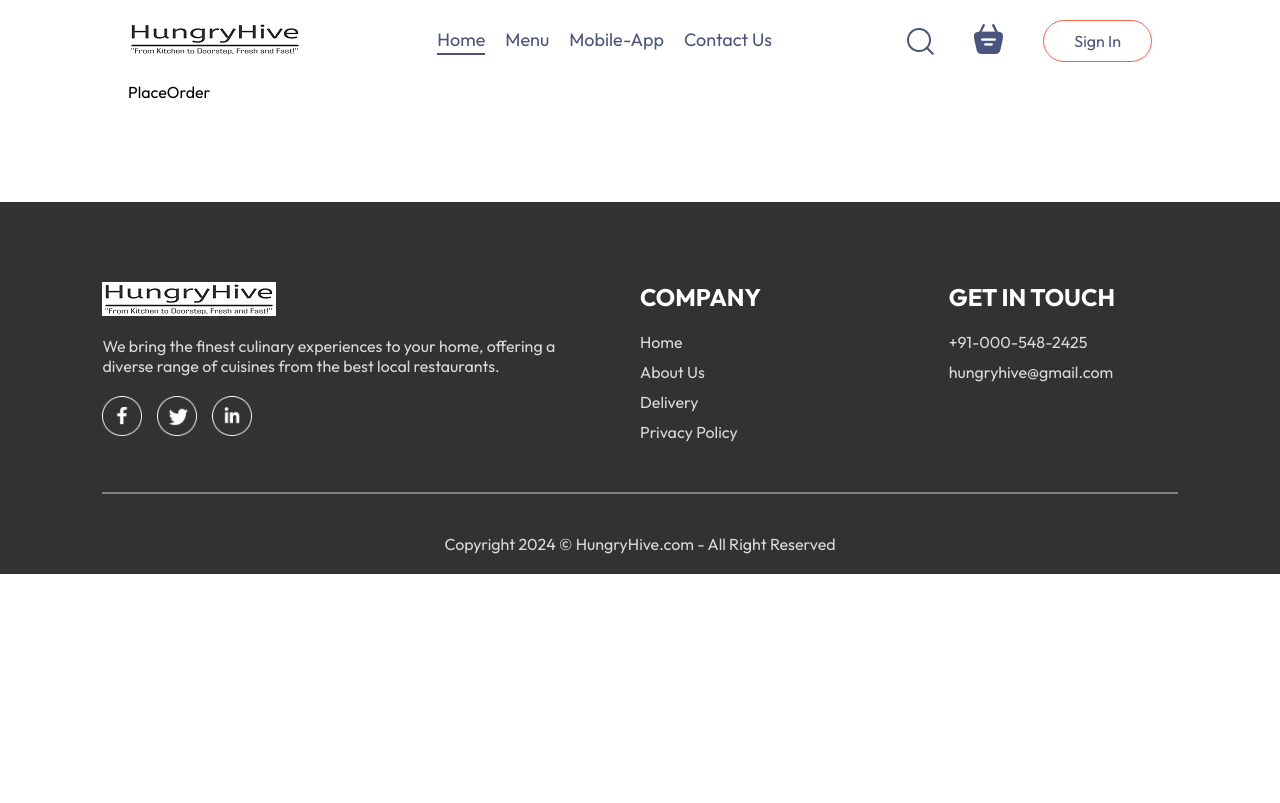
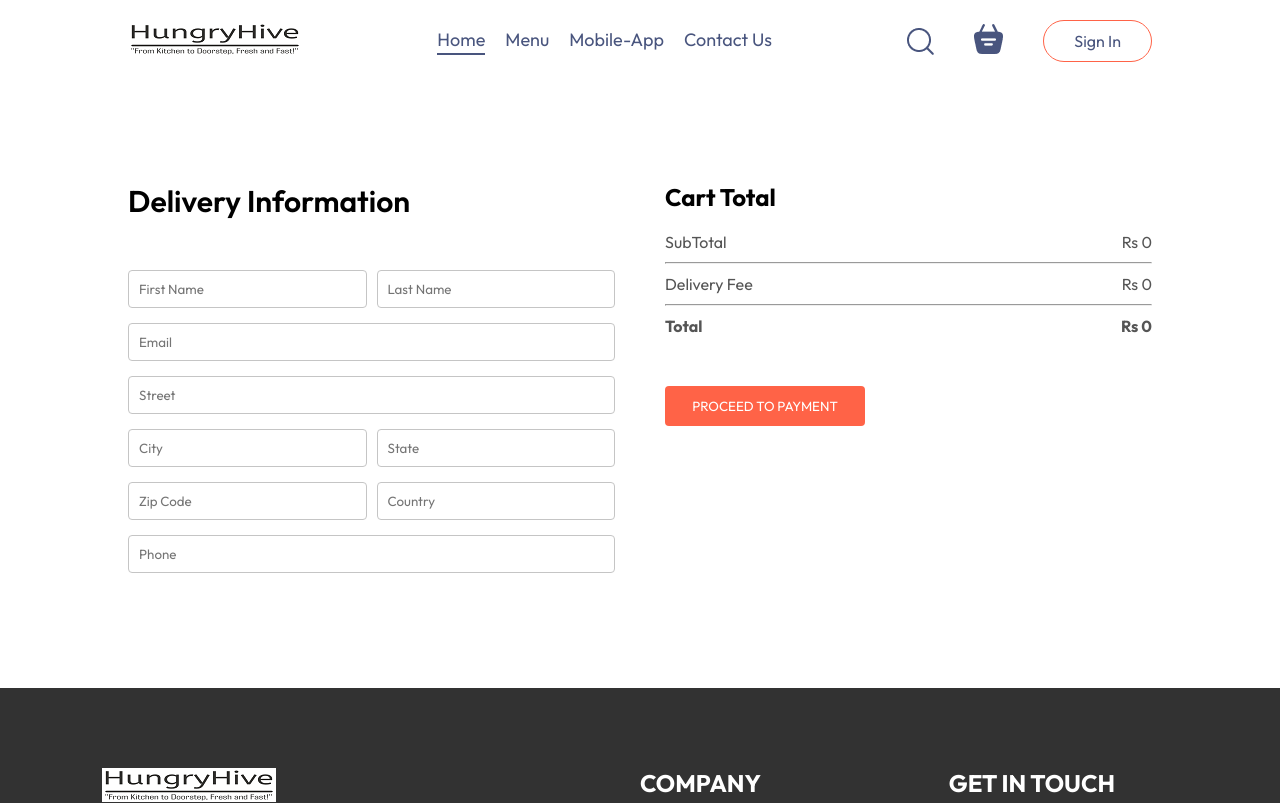
Before and after one commit to isujitkr/hungryhive, a React (Vite) app in the folder frontend/: page /order in a window 1280 px wide. Shown: the top 803 px of the page. Built offline with nearby package versions, Linux system fonts and the light colour scheme.

Commit message:
created place order page

```diff
--- a/frontend/src/pages/Cart/Cart.jsx
+++ b/frontend/src/pages/Cart/Cart.jsx
@@ -1,10 +1,13 @@
 import React, { useContext } from 'react';
 import './Cart.css';
 import { StoreContext } from '../../context/StoreContext';
+import { useNavigate } from 'react-router-dom';
 
 const Cart = () => {
 
   const { cartItems, food_list, removeFromCart, getTotalCartAmount } = useContext(StoreContext);
+
+  const navigate = useNavigate();
   return (
     <div className="cart">
       <div className="cart-items">
@@ -40,7 +43,7 @@ const Cart = () => {
       </div>
       <div className="cart-bottom">
         <div className="cart-total">
-          <h2>Cart Totals</h2>
+          <h2>Cart Total</h2>
           <div>
             <div className="cart-total-details">
               <p>SubTotal</p>
@@ -49,15 +52,15 @@ const Cart = () => {
             <hr />
             <div className="cart-total-details">
               <p>Delivery Fee</p>
-              <p>Rs {80}</p>
+              <p>Rs {getTotalCartAmount() === 0 ? 0 : 80}</p>
             </div>
             <hr />
             <div className="cart-total-details">
               <b>Total</b>
-              <b>Rs {getTotalCartAmount() + 80}</b>
+              <b>Rs {getTotalCartAmount() === 0 ? 0 : getTotalCartAmount()+ 80}</b>
             </div>
           </div>
-          <button>PROCEED TO CHECKOUT</button>
+          <button onClick={() => navigate('/order')}>PROCEED TO CHECKOUT</button>
         </div>
         <div className="cart-promocode">
           <div>
--- a/frontend/src/pages/PlaceOrder/PlaceOrder.css
+++ b/frontend/src/pages/PlaceOrder/PlaceOrder.css
@@ -0,0 +1,41 @@
+.place-order{
+    display: flex;
+    align-items: start;
+    justify-content: space-between;
+    gap: 50px;
+    margin-top: 100px;
+}
+
+.place-order-left{
+    width: 100%;
+    max-width: max(30%,500px);
+}
+
+.place-order-left .title{
+    font-size: 30px;
+    font-weight: 600;
+    margin-bottom: 50px;
+}
+
+.place-order-left input{
+    margin-bottom: 15px;
+    width: 100%;
+    padding: 10px;
+    border: 1px solid #c5c5c5;
+    border-radius: 4px;
+    outline-color: tomato;
+}
+
+.place-order-left .multi-fields{
+    display: flex;
+    gap: 10px;
+}
+
+.place-order-right{
+    width: 100%;
+    max-width: max(40%, 500px);
+}
+
+.place-order .cart-total button{
+    margin-top: 30px;
+}
--- a/frontend/src/pages/PlaceOrder/PlaceOrder.jsx
+++ b/frontend/src/pages/PlaceOrder/PlaceOrder.jsx
@@ -1,10 +1,56 @@
-import React from 'react';
+import React, { useContext } from 'react';
 import './PlaceOrder.css';
+import { StoreContext } from '../../context/StoreContext';
 
 const PlaceOrder = () => {
+
+  const { getTotalCartAmount } = useContext(StoreContext);
   return (
-    <div>PlaceOrder</div>
-  )
+    <form className="place-order">
+      <div className="place-order-left">
+        <p className="title">Delivery Information</p>
+        <div className="multi-fields">
+          <input type="text" placeholder="First Name" />
+          <input type="text" placeholder="Last Name" />
+        </div>
+        <input type="text" placeholder="Email" />
+        <input type="text" placeholder="Street" />
+        <div className="multi-fields">
+          <input type="text" placeholder="City" />
+          <input type="text" placeholder="State" />
+        </div>
+        <div className="multi-fields">
+          <input type="text" placeholder="Zip Code" />
+          <input type="text" placeholder="Country" />
+        </div>
+        <input type="text" placeholder="Phone" />
+      </div>
+      <div className="place-order-right">
+        <div className="cart-total">
+          <h2>Cart Total</h2>
+          <div>
+            <div className="cart-total-details">
+              <p>SubTotal</p>
+              <p>Rs {getTotalCartAmount()}</p>
+            </div>
+            <hr />
+            <div className="cart-total-details">
+              <p>Delivery Fee</p>
+              <p>Rs {getTotalCartAmount() === 0 ? 0 : 80}</p>
+            </div>
+            <hr />
+            <div className="cart-total-details">
+              <b>Total</b>
+              <b>
+                Rs {getTotalCartAmount() === 0 ? 0 : getTotalCartAmount() + 80}
+              </b>
+            </div>
+          </div>
+          <button>PROCEED TO PAYMENT</button>
+        </div>
+      </div>
+    </form>
+  );
 }
 
 export default PlaceOrder
```
